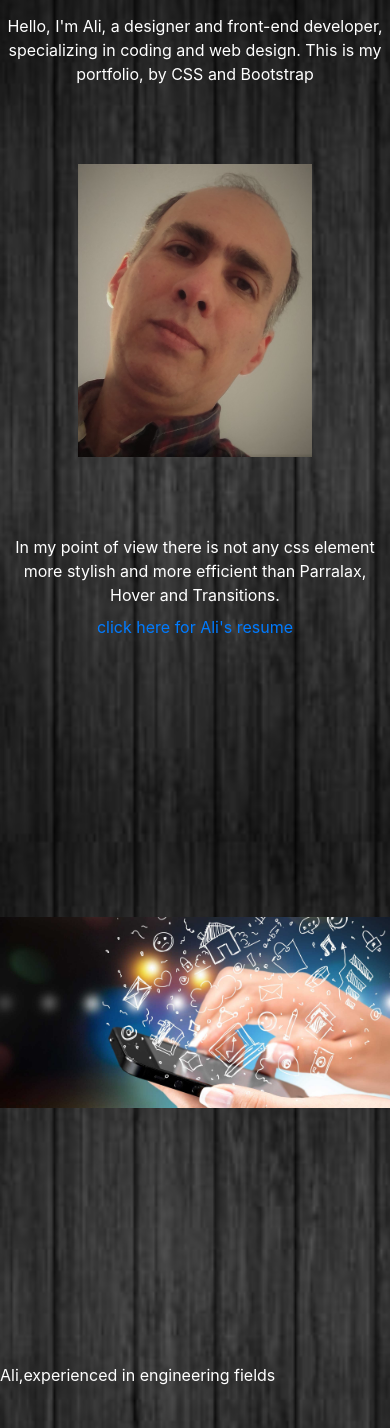
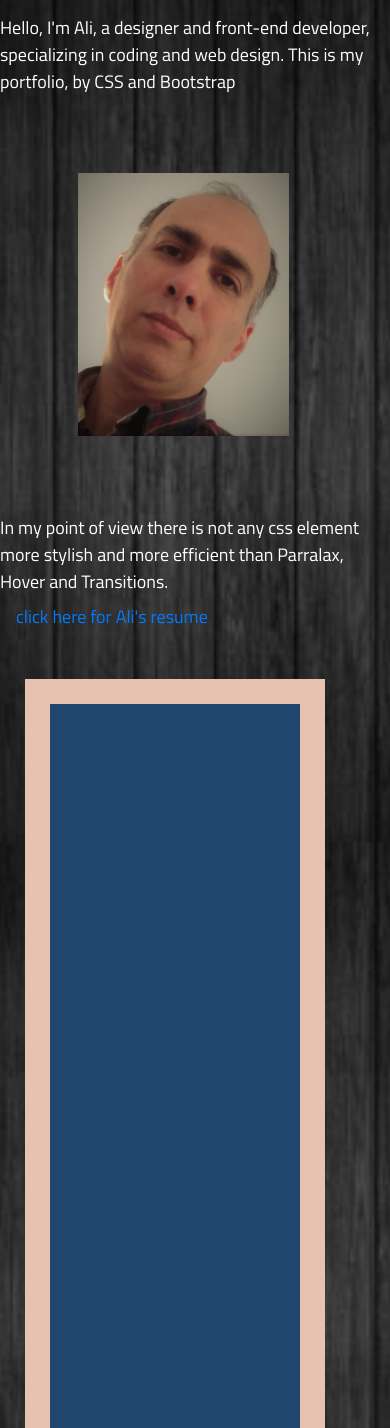
Before and after one commit to alexsydney/portfolio, a PHP site: page / in a window 390 px wide. Shown: the part 772-2200 px from the top of the page. Run offline with PHP 8.4, Linux system fonts and the light colour scheme; grey boxes are pictures that could not be loaded.

Commit message:
mobile test 3

```diff
--- a/bigscreen.css
+++ b/bigscreen.css
@@ -31,9 +31,6 @@ padding: 0;
 
     /* Animate the positions of both of the backgrounds */
 
-    /*-webkit-transition:background-position 2s;
-    -moz-transition:background-position 2s;
-    -o-transition:background-position 2s;*/
     transition:background-position 2s;
 }
 
@@ -45,7 +42,7 @@ padding: 0;
 .github{direction: rtl;}
 .mobile{text-align: center; color: white}
 
-@media (min-width: 1151px) {.about{background-image: url('33.jpg');
+@media (min-width: 451px) {.about{background-image: url('33.jpg');
   opacity: 1;
   filter: alpha(opacity=60);
   background-attachment:fixed;
@@ -56,16 +53,20 @@ padding: 0;
 }
 
 .transparentbox-one{
+font-family: 'Titillium Web', sans-serif;
 text-align: center;
 font-weight:normal;
 color: white;
+font-size: 18px;
 }
 
 .transparentbox-two{
-  text-align:left;
-  font-weight:normal;
+  font-family: 'Titillium Web', sans-serif;
+  background-color: #21466D;
+  text-align:center;
+  font-weight:lighter;
   color: white;
-
+  font-size: 20px;
 }
 
 .selfi{margin:20%;
@@ -73,7 +74,7 @@ color: white;
 }
 
 /* Start Parralax*/
-@media (min-width: 1151px) {
+@media (min-width: 451px) {
 .bgimg-1, .bgimg-2, .bgimg-3, .bgimg-4, .bgimg-5 {
   position: relative;
   background-attachment: fixed;
@@ -104,7 +105,7 @@ color: white;
 }
 
 .bgimg-4 {
-  background-image: url("https://res.cloudinary.com/ait-website/image/upload/v1486509249/AIT_LOGO_newblue_y9eugb.png");
+  background-image: url("https://www.cnpr.pt/wp-content/uploads/2016/02/certificado.jpg");
   min-height:400px;
   min-width: 100%;
 }
--- a/portfolio.html
+++ b/portfolio.html
@@ -5,6 +5,7 @@
   <title></title>
   <meta name="viewport" content="initial-scale=1, maximum-scale=1">
   <link rel="stylesheet" href="https://maxcdn.bootstrapcdn.com/bootstrap/4.0.0-beta/css/bootstrap.min.css">
+  <link href="https://fonts.googleapis.com/css?family=Titillium+Web" rel="stylesheet">
   <link rel="stylesheet" type="text/css" href="style.css">
 
 </head>
@@ -72,7 +73,7 @@
             <p></p>
             <p>Hello, I'm Ali, a designer and front-end developer, specializing in coding and web design. This is my portfolio, by CSS and Bootstrap</p>
             <div class="selfi">
-              <img src="selfi.jpg" alt="selfi" width="100%" height="100%">
+              <img src="selfi.jpg" alt="selfi" width="90%" height="90%">
             </div>
             <p>In my point of view there is not any css element more stylish and more efficient than Parralax, Hover and Transitions.
               <a class="nav-link" href="resume.txt" download="resume.txt">click here for Ali's resume</a></p>
--- a/smallscreen.css
+++ b/smallscreen.css
@@ -31,9 +31,7 @@ html, body {
 
     /* Animate the positions of both of the backgrounds */
 
-    /*-webkit-transition:background-position 2s;
-    -moz-transition:background-position 2s;
-    -o-transition:background-position 2s;*/
+
     transition:background-position 2s;
   }
 
@@ -45,7 +43,7 @@ html, body {
   .github{direction: rtl;}
   .mobile{text-align: center; color: white}
 
-  @media (max-width: 1150px) {.about{background-image: url('wood.jpg');
+  @media (max-width: 450px) {.about{background-image: url('wood.jpg');
   opacity: 1;
   filter: alpha(opacity=60);
   background-attachment:fixed;
@@ -56,15 +54,24 @@ html, body {
 }
 
 .transparentbox-one{
-  text-align: center;
+  font-family: 'Titillium Web', sans-serif;
+  text-align:left;
   font-weight:normal;
   color: white;
 }
 
+@media (max-width: 450px){
 .transparentbox-two{
-  text-align:left;
+  font-family: 'Titillium Web', sans-serif;
+  text-align:center;
   font-weight:normal;
   color: white;
+  background-color: #21466D;
+  width: 300px;
+  border: 25px solid #E8C2B1;
+  padding: 25px;
+  margin: 25px;
+}
 }
 
 .selfi{margin:20%;
@@ -74,20 +81,20 @@ html, body {
 /* Start Parralax*/
 
 
-@media (max-width: 1150px){
+@media (max-width: 450px){
 
   .bgimg-1, .bgimg-2, .bgimg-3, .bgimg-4, .bgimg-5 {
     position: relative;
-    background-attachment:fixed;
+    background-attachment:scroll;
     background-position: center;
     background-repeat: no-repeat;
     background-size:contain;
 
   }
 }
-@media (max-width: 1150px){
+@media (max-width: 450px){
   .bgimg-1 {
-    background-image: url("33.jpg");
+    background-image: url("");
   }
   .bgimg-2 {
     background-image: url("https://upload.wikimedia.org/wikipedia/commons/b/b3/Strip_coal_mining.jpg");
@@ -99,7 +106,7 @@ html, body {
   }
 
   .bgimg-4 {
-    background-image: url("https://res.cloudinary.com/ait-website/image/upload/v1486509249/AIT_LOGO_newblue_y9eugb.png");
+    background-image: url("https://www.cnpr.pt/wp-content/uploads/2016/02/certificado.jpg");
 
   }
 
```
